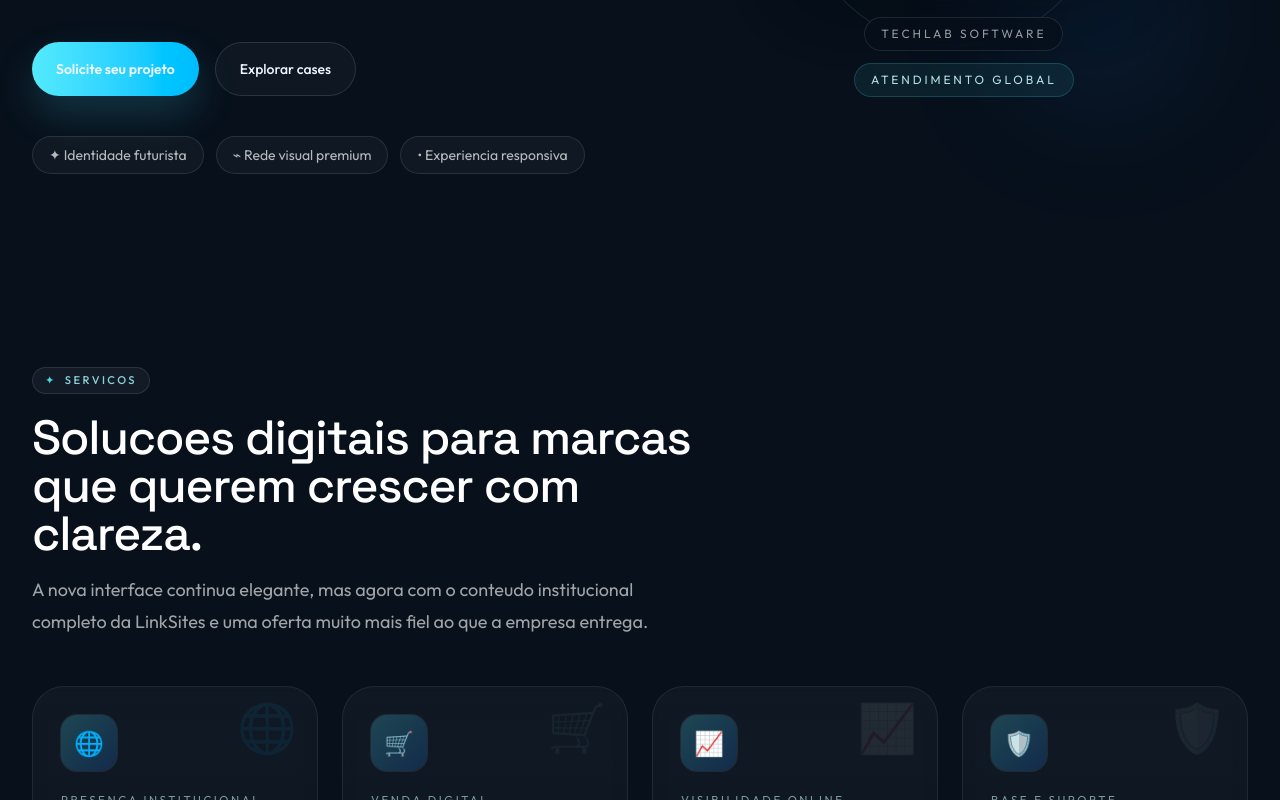
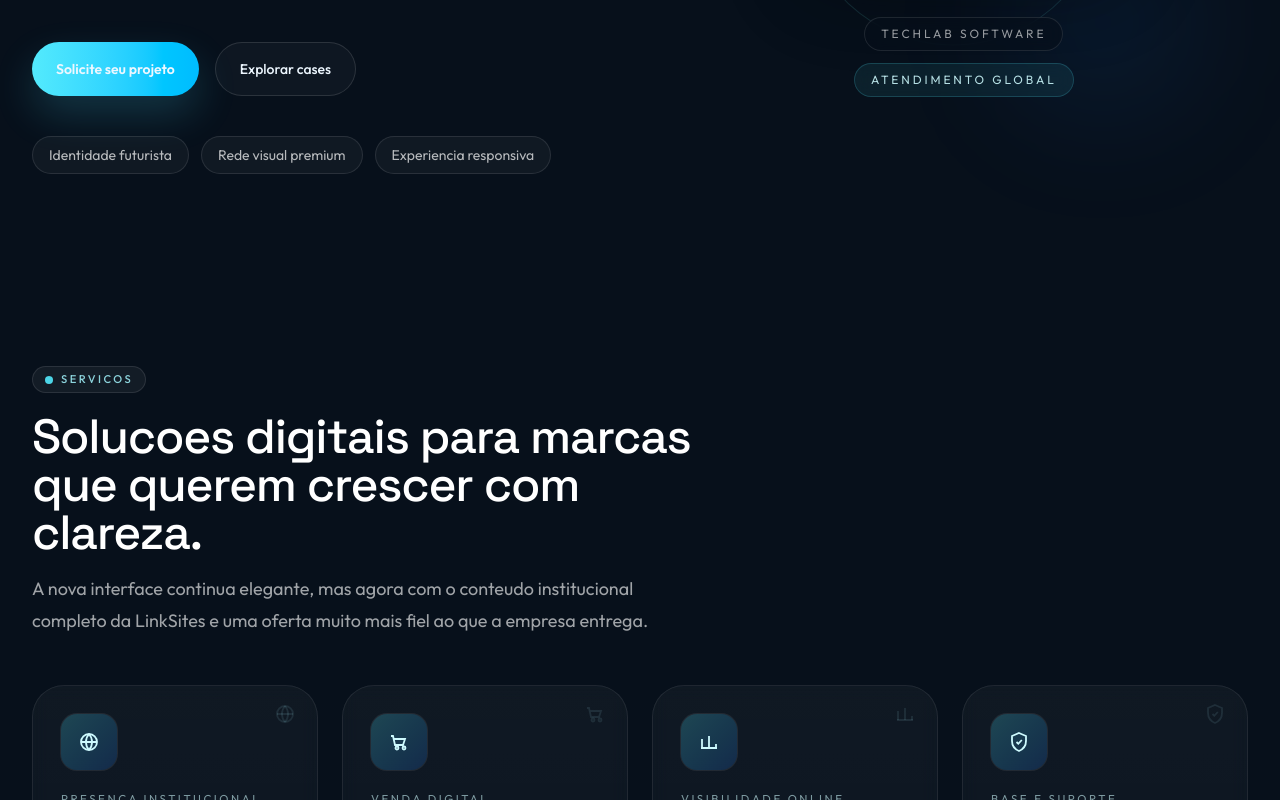
Before and after one commit to linksites/linksites, a React (Vite) app: page / in a window 1280 px wide. Shown: the part 640-1440 px from the top of the page. Built offline with nearby package versions, Linux system fonts and the light colour scheme; no server answers.

Commit message:
Refina caseshow desktop e atualiza README

```diff
--- a/src/App.jsx
+++ b/src/App.jsx
@@ -14,25 +14,25 @@ const navItems = [
 
 const services = [
   {
-    icon: "🌐",
+    icon: "globe",
     accent: "Presenca institucional",
     title: "Sites Corporativos",
     text: "Desenvolvimento de sites institucionais, landing pages e portais empresariais com tecnologia de ponta.",
   },
   {
-    icon: "🛒",
+    icon: "cart",
     accent: "Venda digital",
     title: "Lojas Virtuais",
     text: "E-commerce completo, seguro e escalavel para impulsionar suas vendas online.",
   },
   {
-    icon: "📈",
+    icon: "chart",
     accent: "Visibilidade online",
     title: "SEO & Marketing",
     text: "Otimizacao para buscadores e estrategias digitais para voce ser encontrado e crescer.",
   },
   {
-    icon: "🛡️",
+    icon: "shield",
     accent: "Base e suporte",
     title: "Hospedagem & Suporte",
     text: "Infraestrutura robusta, monitoramento e atendimento agil para seu site nunca parar.",
@@ -156,9 +156,9 @@ const cases = [
 ];
 
 const heroPoints = [
-  "✦ Identidade futurista",
-  "⌁ Rede visual premium",
-  "• Experiencia responsiva",
+  "Identidade futurista",
+  "Rede visual premium",
+  "Experiencia responsiva",
 ];
 
 function formatRelativeTime(dateString) {
@@ -166,7 +166,7 @@ function formatRelativeTime(dateString) {
   const diffMs = Date.now() - updatedAt.getTime();
 
   if (!Number.isFinite(updatedAt.getTime()) || diffMs < 0) {
-    return "Atualizacao recente";
+    return "agora";
   }
 
   const minuteMs = 60 * 1000;
@@ -178,39 +178,88 @@ function formatRelativeTime(dateString) {
 
   if (diffMs < hourMs) {
     const minutes = Math.max(1, Math.floor(diffMs / minuteMs));
-    return minutes === 1 ? "Atualizado ha 1 minuto" : `Atualizado ha ${minutes} minutos`;
+    return minutes === 1 ? "ha 1 minuto" : `ha ${minutes} minutos`;
   }
 
   if (diffMs < dayMs) {
     const hours = Math.floor(diffMs / hourMs);
-    return hours === 1 ? "Atualizado ha 1 hora" : `Atualizado ha ${hours} horas`;
+    return hours === 1 ? "ha 1 hora" : `ha ${hours} horas`;
   }
 
   if (diffMs < weekMs) {
     const days = Math.floor(diffMs / dayMs);
-    return days === 1 ? "Atualizado ha 1 dia" : `Atualizado ha ${days} dias`;
+    return days === 1 ? "ha 1 dia" : `ha ${days} dias`;
   }
 
   if (diffMs < monthMs) {
     const weeks = Math.floor(diffMs / weekMs);
-    return weeks === 1 ? "Atualizado ha 1 semana" : `Atualizado ha ${weeks} semanas`;
+    return weeks === 1 ? "ha 1 semana" : `ha ${weeks} semanas`;
   }
 
   if (diffMs < yearMs) {
     const months = Math.floor(diffMs / monthMs);
-    return months === 1 ? "Atualizado ha 1 mes" : `Atualizado ha ${months} meses`;
+    return months === 1 ? "ha 1 mes" : `ha ${months} meses`;
   }
 
   const years = Math.floor(diffMs / yearMs);
-  return years === 1 ? "Atualizado ha 1 ano" : `Atualizado ha ${years} anos`;
+  return years === 1 ? "ha 1 ano" : `ha ${years} anos`;
 }
 
 function SectionTag({ children }) {
   return (
-    <span className="inline-flex rounded-full border border-white/10 bg-white/5 px-3 py-1 text-[0.7rem] font-medium uppercase tracking-[0.22em] text-cyan-200/85">
-      <span className="mr-2 text-cyan-300/90">✦</span>
+    <span className="inline-flex items-center rounded-full border border-white/10 bg-white/5 px-3 py-1 text-[0.7rem] font-medium uppercase tracking-[0.22em] text-cyan-200/85">
+      <span className="mr-2 inline-block h-2 w-2 rounded-full bg-cyan-300/90" />
       {children}
     </span>
+  );
+}
+
+function ServiceIcon({ name }) {
+  const commonProps = {
+    className: "h-6 w-6",
+    fill: "none",
+    stroke: "currentColor",
+    strokeWidth: "1.8",
+    viewBox: "0 0 24 24",
+  };
+
+  if (name === "globe") {
+    return (
+      <svg {...commonProps}>
+        <circle cx="12" cy="12" r="8" />
+        <path d="M4 12h16" />
+        <path d="M12 4a12 12 0 0 1 0 16" />
+        <path d="M12 4a12 12 0 0 0 0 16" />
+      </svg>
+    );
+  }
+
+  if (name === "cart") {
+    return (
+      <svg {...commonProps}>
+        <path d="M4 6h2l2 9h8l2-6H7" />
+        <circle cx="10" cy="18" r="1.5" />
+        <circle cx="17" cy="18" r="1.5" />
+      </svg>
+    );
+  }
+
+  if (name === "chart") {
+    return (
+      <svg {...commonProps}>
+        <path d="M5 18V9" />
+        <path d="M12 18V6" />
+        <path d="M19 18v-4" />
+        <path d="M4 18h16" />
+      </svg>
+    );
+  }
+
+  return (
+    <svg {...commonProps}>
+      <path d="M12 3l7 3v5c0 5-3.5 8.5-7 10-3.5-1.5-7-5-7-10V6l7-3Z" />
+      <path d="m9.5 12 1.8 1.8 3.5-3.8" />
+    </svg>
   );
 }
 
@@ -385,7 +434,9 @@ export default function App() {
       return;
     }
 
-    const amount = Math.max(340, Math.round(track.clientWidth * 0.86));
+    const firstCard = track.querySelector("[data-case-card='true']");
+    const cardWidth = firstCard ? firstCard.getBoundingClientRect().width : 0;
+    const amount = Math.max(340, Math.round(cardWidth || track.clientWidth * 0.72));
     track.scrollBy({ left: amount * direction, behavior: "smooth" });
   }
 
@@ -570,11 +621,11 @@ export default function App() {
                 key={service.title}
                 className="group relative overflow-hidden rounded-[2rem] border border-white/8 bg-[linear-gradient(180deg,rgba(255,255,255,0.04),rgba(255,255,255,0.02))] p-7 backdrop-blur-sm"
               >
-                <span className="pointer-events-none absolute right-5 top-4 text-5xl opacity-[0.08] transition group-hover:opacity-[0.14]">
-                  {service.icon}
+                <span className="pointer-events-none absolute right-5 top-4 text-cyan-200/10 transition group-hover:text-cyan-200/16">
+                  <ServiceIcon name={service.icon} />
                 </span>
-                <div className="mb-5 flex h-14 w-14 items-center justify-center rounded-2xl bg-gradient-to-br from-cyan-300/22 to-blue-500/18 text-2xl ring-1 ring-white/8">
-                  {service.icon}
+                <div className="mb-5 flex h-14 w-14 items-center justify-center rounded-2xl bg-gradient-to-br from-cyan-300/22 to-blue-500/18 text-cyan-100 ring-1 ring-white/8">
+                  <ServiceIcon name={service.icon} />
                 </div>
                 <p className="mb-3 text-[0.72rem] uppercase tracking-[0.22em] text-cyan-100/58">
                   {service.accent}
@@ -631,11 +682,11 @@ export default function App() {
             </p>
           </div>
 
-          <div className="relative mt-12">
+          <div className="relative mt-12 overflow-hidden rounded-[2.4rem] border border-white/6 bg-[linear-gradient(180deg,rgba(255,255,255,0.02),rgba(255,255,255,0.01))] px-4 py-5 sm:px-6 lg:px-8 lg:py-8">
             <div className="pointer-events-none absolute inset-y-0 left-0 z-10 hidden w-20 bg-gradient-to-r from-[var(--bg-strong)] to-transparent lg:block" />
             <div className="pointer-events-none absolute inset-y-0 right-0 z-10 hidden w-20 bg-gradient-to-l from-[var(--bg-strong)] to-transparent lg:block" />
 
-            <div className="mb-5 flex items-center justify-between gap-4">
+            <div className="mb-5 flex flex-col gap-4 lg:mb-7 lg:flex-row lg:items-center lg:justify-between">
               <p className="text-sm text-white/52">Use as setas ou arraste lateralmente para explorar os cases.</p>
               <div className="hidden items-center gap-3 md:flex">
                 <button
@@ -659,7 +710,7 @@ export default function App() {
 
             <div
               ref={trackRef}
-              className="hide-scrollbar flex snap-x snap-mandatory gap-6 overflow-x-auto pb-2"
+              className="hide-scrollbar flex snap-x snap-mandatory gap-6 overflow-x-auto pb-2 lg:gap-7"
             >
               {cases.map((item) => {
                 const repoKey = `${item.owner}/${item.repo}`;
@@ -667,7 +718,8 @@ export default function App() {
                 return (
                   <article
                     key={repoKey}
-                    className="group min-w-[86%] snap-center overflow-hidden rounded-[2rem] border border-white/8 bg-[linear-gradient(180deg,rgba(13,28,51,0.86),rgba(8,17,29,0.92))] transition hover:border-cyan-300/20 sm:min-w-[30rem] lg:min-w-[24rem]"
+                    data-case-card="true"
+                    className="group flex min-h-[34rem] min-w-[86%] snap-center flex-col overflow-hidden rounded-[2rem] border border-white/8 bg-[linear-gradient(180deg,rgba(13,28,51,0.86),rgba(8,17,29,0.92))] transition hover:border-cyan-300/20 sm:min-w-[30rem] lg:min-w-[22.5rem] lg:max-w-[22.5rem] xl:min-w-[23.25rem] xl:max-w-[23.25rem]"
                   >
                     <div className={`relative h-56 overflow-hidden border-b border-white/6 ${item.coverClass}`}>
                       <div className="absolute inset-7 rounded-[1.4rem] border border-white/8" />
@@ -686,7 +738,7 @@ export default function App() {
                       </div>
                     </div>
 
-                    <div className="p-7">
+                    <div className="flex flex-1 flex-col p-7">
                       <div className="flex items-start justify-between gap-4">
                         <div>
                           <p className="text-[0.72rem] uppercase tracking-[0.22em] text-cyan-100/62">
@@ -699,23 +751,28 @@ export default function App() {
                         </span>
                       </div>
 
-                      <div className="mt-6 flex items-center justify-between gap-3 rounded-[1.25rem] border border-white/8 bg-white/[0.03] px-4 py-3">
+                      <div className="mt-6 flex items-center justify-between gap-4 rounded-[1.25rem] border border-white/8 bg-white/[0.03] px-4 py-3">
                         <span className="rounded-full border border-white/10 bg-white/[0.04] px-3 py-1 text-[0.72rem] uppercase tracking-[0.2em] text-white/66">
                           {item.stack}
                         </span>
-                        <span className="text-right text-xs leading-5 text-white/52">
-                          {"⌁ "}{repoUpdates[repoKey] ?? "Sincronizando GitHub"}
-                        </span>
+                        <div className="min-w-[8.5rem] text-right">
+                          <p className="text-[0.64rem] uppercase tracking-[0.2em] text-white/40">
+                            Ultimo push
+                          </p>
+                          <p className="mt-1 text-sm font-medium text-cyan-100/78">
+                            {repoUpdates[repoKey] ?? "sincronizando"}
+                          </p>
+                        </div>
                       </div>
 
-                      <div className="mt-6 flex flex-wrap gap-3">
+                      <div className="mt-auto flex flex-wrap gap-3 pt-6">
                         <a
                           href={item.projectUrl}
                           target="_blank"
                           rel="noreferrer"
                           className="inline-flex min-h-[48px] items-center justify-center rounded-full bg-gradient-to-r from-cyan-300 to-sky-400 px-5 py-3 text-sm font-semibold text-slate-950 transition hover:translate-y-[-1px]"
                         >
-                          ↗ Ver projeto
+                          Ver projeto
                         </a>
                         <a
                           href={item.codeUrl}
@@ -723,7 +780,7 @@ export default function App() {
                           rel="noreferrer"
                           className="inline-flex min-h-[48px] items-center justify-center rounded-full border border-white/12 bg-white/[0.03] px-5 py-3 text-sm font-medium text-white/80 transition hover:border-cyan-300/30 hover:text-cyan-100"
                         >
-                          ⌁ Ver codigo
+                          Ver codigo
                         </a>
                       </div>
                     </div>
@@ -752,7 +809,7 @@ export default function App() {
               <SectionTag>Presenca em crescimento</SectionTag>
               <div className="mt-6 rounded-[1.8rem] border border-white/8 bg-[rgba(5,11,20,0.55)] p-6">
                 <div className="text-[0.72rem] uppercase tracking-[0.26em] text-white/42">
-                  ✦ Leitura exclusiva
+                  Leitura exclusiva
                 </div>
                 <strong className="mt-4 block font-display text-5xl tracking-tight text-cyan-200">
                   {visitCount}
```
Also changed, not shown: 1 other file (tests, documents, lock files or other folders).
